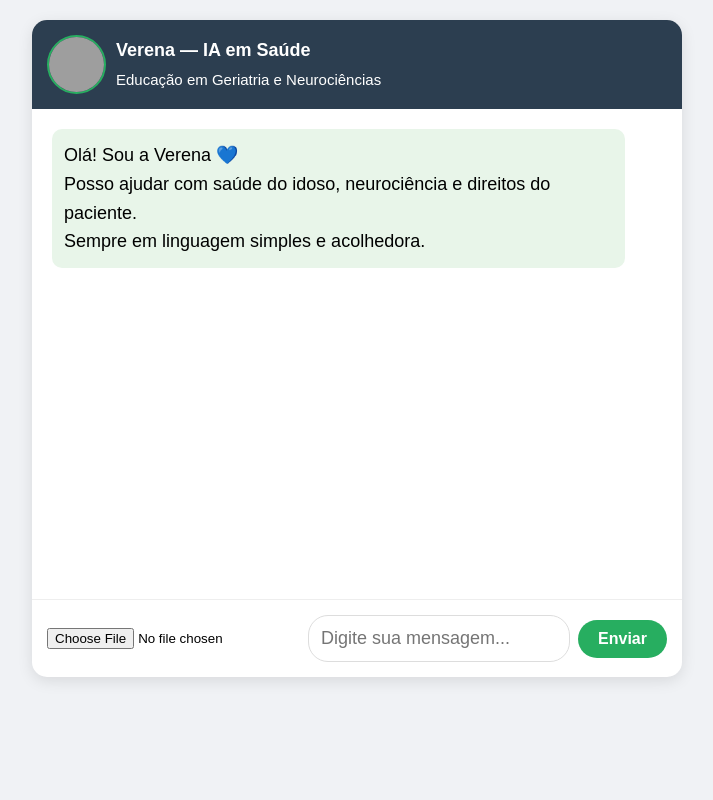
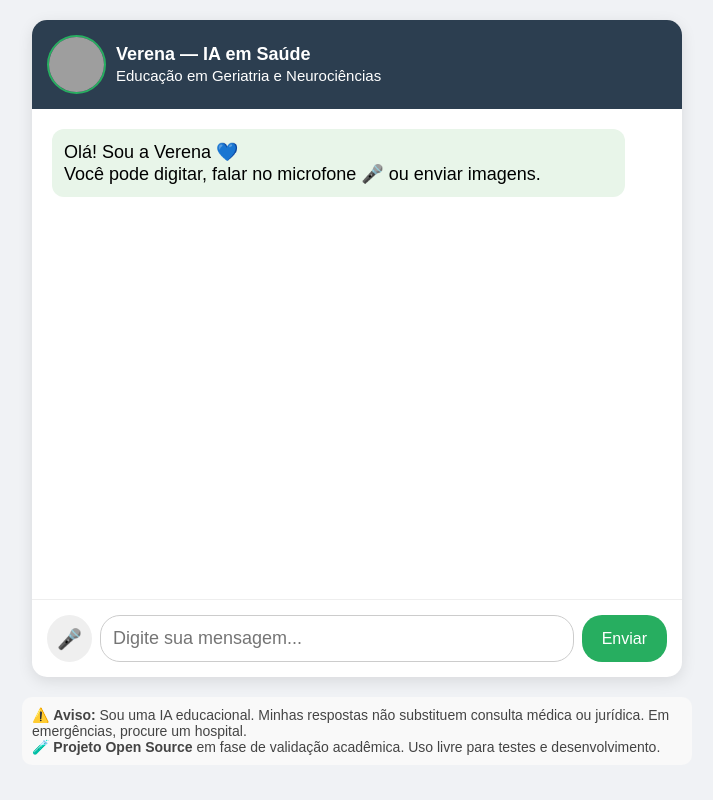
Before and after one commit to pinheiro767/projeto-verena, a Flask app: page / in a window 1280 px wide. Shown: the whole page, without its empty margins (283-996 px from the left). Run offline with Flask 3, Linux system fonts and the light colour scheme; grey boxes are pictures that could not be loaded.

Commit message:
Update index.html

```diff
--- a/templates/index.html
+++ b/templates/index.html
@@ -6,126 +6,113 @@
 
 <title>Verena — IA Geriátrica</title>
 
-    <!-- Manifest do PWA -->
 <link rel="manifest" href="{{ url_for('static', filename='manifest.json') }}">
 <meta name="theme-color" content="#2c3e50">
 
-    <!-- Estilo com foco em acessibilidade -->
 <style>
-        body {
+body{
   font-family: Arial, sans-serif;
-            background: #f0f2f5;
-            margin: 0;
-            padding: 0;
-            font-size: 18px;
-            line-height: 1.6;
+  background:#f0f2f5;
+  margin:0;
+  font-size:18px;
 }
-
-        #chat-container {
-            width: 100%;
-            max-width: 650px;
-            margin: 20px auto;
-            background: white;
-            border-radius: 15px;
-            overflow: hidden;
-            box-shadow: 0 4px 15px rgba(0,0,0,0.1);
+#chat-container{
+  max-width:650px;
+  margin:20px auto;
+  background:#fff;
+  border-radius:15px;
+  box-shadow:0 4px 15px rgba(0,0,0,0.1);
+  overflow:hidden;
 }
-
-        #header {
-            background: #2c3e50;
-            color: white;
-            padding: 15px;
-            display: flex;
-            align-items: center;
-            gap: 10px;
+#header{
+  background:#2c3e50;
+  color:#fff;
+  padding:15px;
+  display:flex;
+  gap:10px;
+  align-items:center;
 }
-
-        .avatar {
-            width: 55px;
-            height: 55px;
-            border-radius: 50%;
-            object-fit: cover;
-            border: 2px solid #27ae60;
+.avatar{
+  width:55px;height:55px;
+  border-radius:50%;
+  border:2px solid #27ae60;
+  object-fit:cover;
 }
-
-        #chat {
-            height: 450px;
-            overflow-y: auto;
-            padding: 20px;
-            display: flex;
-            flex-direction: column;
-            gap: 10px;
-            font-size: 18px;
+#chat{
+  height:450px;
+  overflow-y:auto;
+  padding:20px;
+  display:flex;
+  flex-direction:column;
+  gap:10px;
 }
-
-        .bot {
-            background: #e8f5e9;
-            padding: 12px;
-            border-radius: 10px;
-            align-self: flex-start;
-            max-width: 90%;
+.bot{
+  background:#e8f5e9;
+  padding:12px;
+  border-radius:12px;
+  max-width:90%;
 }
-
-        .user {
-            background: #1e73be;
-            color: white;
-            padding: 12px;
-            border-radius: 10px;
-            align-self: flex-end;
-            max-width: 90%;
+.user{
+  background:#1e73be;
+  color:#fff;
+  padding:12px;
+  border-radius:12px;
+  margin-left:auto;
+  max-width:90%;
 }
-
-        #controls {
-            padding: 15px;
-            border-top: 1px solid #eee;
-            display: flex;
-            flex-direction: column;
-            gap: 10px;
+#controls{
+  padding:15px;
+  border-top:1px solid #eee;
 }
-
-        .input-row {
-            display: flex;
-            gap: 8px;
-            align-items: center;
+.input-row{
+  display:flex;
+  gap:8px;
 }
-
-        input[type="text"] {
-            flex: 1;
-            padding: 12px;
-            border-radius: 20px;
-            border: 1px solid #ddd;
-            outline: none;
-            font-size: 18px;
+input[type=text]{
+  flex:1;
+  padding:12px;
+  border-radius:20px;
+  border:1px solid #ccc;
+  font-size:18px;
 }
-
-        .btn-send {
-            border: none;
-            background: #27ae60;
-            color: white;
-            border-radius: 20px;
-            padding: 10px 20px;
-            font-weight: bold;
-            font-size: 16px;
+button{
+  cursor:pointer;
 }
-
-        #preview {
-            max-width: 90px;
-            display: none;
-            border-radius: 10px;
+.btn{
+  padding:10px;
+  border-radius:50%;
+  border:none;
+  font-size:20px;
 }
-
-        /* Botão instalar app */
-        #installBtn {
+.btn-send{
+  background:#27ae60;
+  color:#fff;
+  border-radius:20px;
+  padding:10px 20px;
+  font-size:16px;
+  border:none;
+}
+#installBtn{
   display:none;
-            position: fixed;
-            bottom: 20px;
-            right: 20px;
+  position:fixed;
+  bottom:20px;
+  right:20px;
   background:#2c3e50;
-            color:white;
+  color:#fff;
+  border:none;
   padding:12px 18px;
-            border:none;
   border-radius:25px;
   font-size:16px;
+}
+/* rodape */
+#footer{
+  max-width:650px;
+  margin:10px auto;
+  font-size:14px;
+  color:#444;
+  background:#f9f9f9;
+  padding:10px;
+  border-radius:10px;
 }
 </style>
 </head>
@@ -133,94 +120,103 @@
 <body>
 
 <div id="chat-container">
+
   <div id="header">
     <img src="/static/verena-avatar.png" class="avatar">
-        <div><strong>Verena — IA em Saúde</strong><br><small>Educação em Geriatria e Neurociências</small></div>
+    <div>
+      <strong>Verena — IA em Saúde</strong><br>
+      <small>Educação em Geriatria e Neurociências</small>
+    </div>
   </div>
 
   <div id="chat">
     <div class="bot">
       Olá! Sou a Verena 💙<br>
-            Posso ajudar com saúde do idoso, neurociência e direitos do paciente.<br>
-            Sempre em linguagem simples e acolhedora.
+      Você pode digitar, falar no microfone 🎤 ou enviar imagens.
     </div>
   </div>
 
   <div id="controls">
-        <img id="preview">
+
     <div class="input-row">
-            <input type="file" id="img-in" accept="image/*" onchange="showPre(this)">
+      <button class="btn" onclick="startMic()">🎤</button>
       <input type="text" id="msg" placeholder="Digite sua mensagem...">
       <button class="btn-send" onclick="send()">Enviar</button>
     </div>
+
   </div>
 </div>
 
-<!-- Botão instalar -->
+<!-- AVISOS LEGAIS -->
+<div id="footer">
+⚠️ <strong>Aviso:</strong> Sou uma IA educacional. Minhas respostas não substituem consulta médica ou jurídica. Em emergências, procure um hospital.<br>
+🧪 <strong>Projeto Open Source</strong> em fase de validação acadêmica. Uso livre para testes e desenvolvimento.
+</div>
+
 <button id="installBtn">Instalar o Aplicativo</button>
 
 <script>
-    function showPre(input) {
-        const p = document.getElementById('preview');
-        if (input.files && input.files[0]) {
-            const r = new FileReader();
-            r.onload = e => { p.src = e.target.result; p.style.display = 'block'; };
-            r.readAsDataURL(input.files[0]);
-        }
+/* ------------ MICROFONE (fala -> texto) ---------------- */
+
+function startMic(){
+  const rec = new (window.SpeechRecognition || window.webkitSpeechRecognition)();
+  rec.lang = "pt-BR";
+  rec.onresult = e => document.getElementById("msg").value = e.results[0][0].transcript;
+  rec.start();
 }
 
-    async function send() {
-        const msgIn = document.getElementById('msg');
-        const fileIn = document.getElementById('img-in');
-        const chat = document.getElementById('chat');
+/* ------------ ENVIAR MENSAGEM ---------------- */
 
-        if(!msgIn.value && !fileIn.files[0]) return;
+async function send(){
+  const msg = document.getElementById("msg");
+  const chat = document.getElementById("chat");
+  if(!msg.value) return;
 
-        chat.innerHTML += `<div class="user">${msgIn.value || "Imagem enviada"}</div>`;
+  chat.innerHTML += `<div class="user">${msg.value}</div>`;
 
-        const payload = {
-            msg: msgIn.value
-        };
+  const resposta = await fetch("/processar",{
+    method:"POST",
+    headers:{"Content-Type":"application/json"},
+    body:JSON.stringify({msg:msg.value})
+  }).then(r=>r.json());
 
-        msgIn.value = '';
+  chat.innerHTML += `<div class="bot">${resposta.resposta}</div>`;
+  speak(resposta.resposta);
 
-        try {
-            const res = await fetch('/processar', {
-                method: 'POST',
-                headers: {"Content-Type": "application/json"},
-                body: JSON.stringify(payload)
-            });
-
-            const d = await res.json();
-            chat.innerHTML += `<div class="bot">${d.resposta}</div>`;
-        } catch(e) {
-            chat.innerHTML += `<div class="bot">Erro de conexão.</div>`;
-        }
-
+  msg.value="";
   chat.scrollTop = chat.scrollHeight;
 }
 
-    /* --------- BOTÃO INSTALAR APP ----------*/
+/* ------------ VERENA FALA (texto -> voz) ---------------- */
+
+function speak(texto){
+  const u = new SpeechSynthesisUtterance(texto);
+  u.lang = "pt-BR";
+  u.rate = 1;
+  speechSynthesis.speak(u);
+}
+
+/* ------------ BOTÃO INSTALAR APP ---------------- */
 
 let deferredPrompt;
 const installBtn = document.getElementById("installBtn");
 
-    window.addEventListener("beforeinstallprompt", (e) => {
+window.addEventListener("beforeinstallprompt",(e)=>{
   e.preventDefault();
-        deferredPrompt = e;
-        installBtn.style.display = "block";
+  deferredPrompt=e;
+  installBtn.style.display="block";
 });
 
-    installBtn.addEventListener("click", async () => {
-        installBtn.style.display = "none";
+installBtn.addEventListener("click", async()=>{
+  installBtn.style.display="none";
   deferredPrompt.prompt();
   await deferredPrompt.userChoice;
-        deferredPrompt = null;
+  deferredPrompt=null;
 });
 
-    /* --------- SERVICE WORKER ----------*/
+/* ------------ SERVICE WORKER ---------------- */
 
-    if ("serviceWorker" in navigator) {
+if("serviceWorker" in navigator){
   navigator.serviceWorker.register("/service-worker.js");
 }
 </script>
```
Lines whose indentation alone changed are shown as unchanged.
